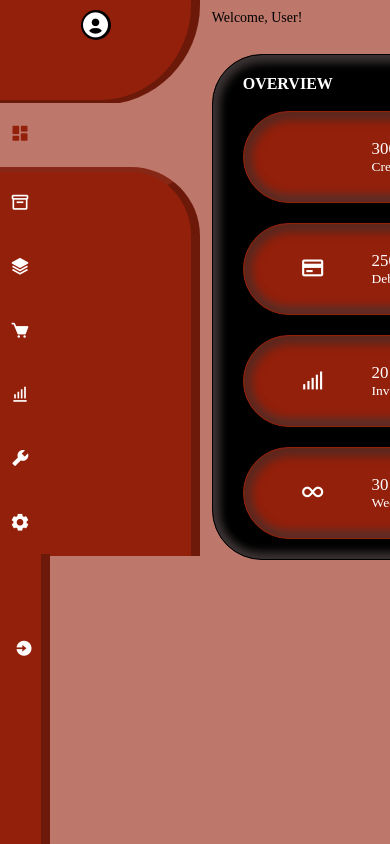
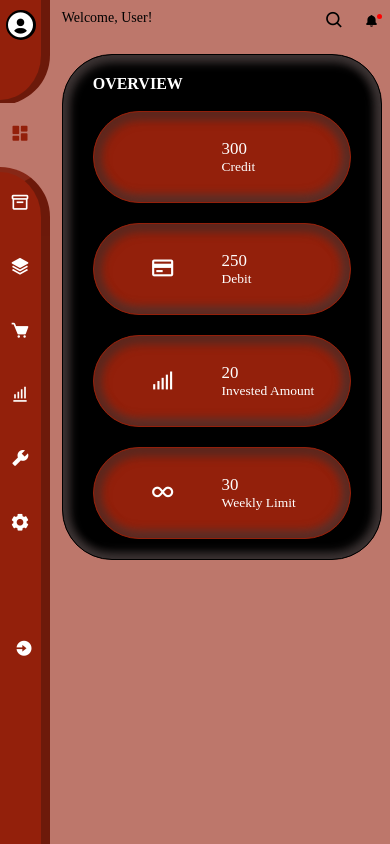
Before and after one commit to Lovethrech/personal-finance-manager, a Vue app: page / in a window 390 px wide. Built offline with nearby package versions, Linux system fonts and the light colour scheme; some icons are missing.

Commit message:
...finetuning all available components.

```diff
--- a/src/components/side-nav/SideNavMainCtn.vue
+++ b/src/components/side-nav/SideNavMainCtn.vue
@@ -38,7 +38,7 @@ const {dashboardActive, assetActive, incomeActive, expenseActive, savingActive,
 }
 @media screen and (max-width:700px) {
     .side-nav-main-ctn-main-ctn{
-        width:50px;
+        min-width:50px;
     }
     .login{
         background-color: #ffa500;
```
